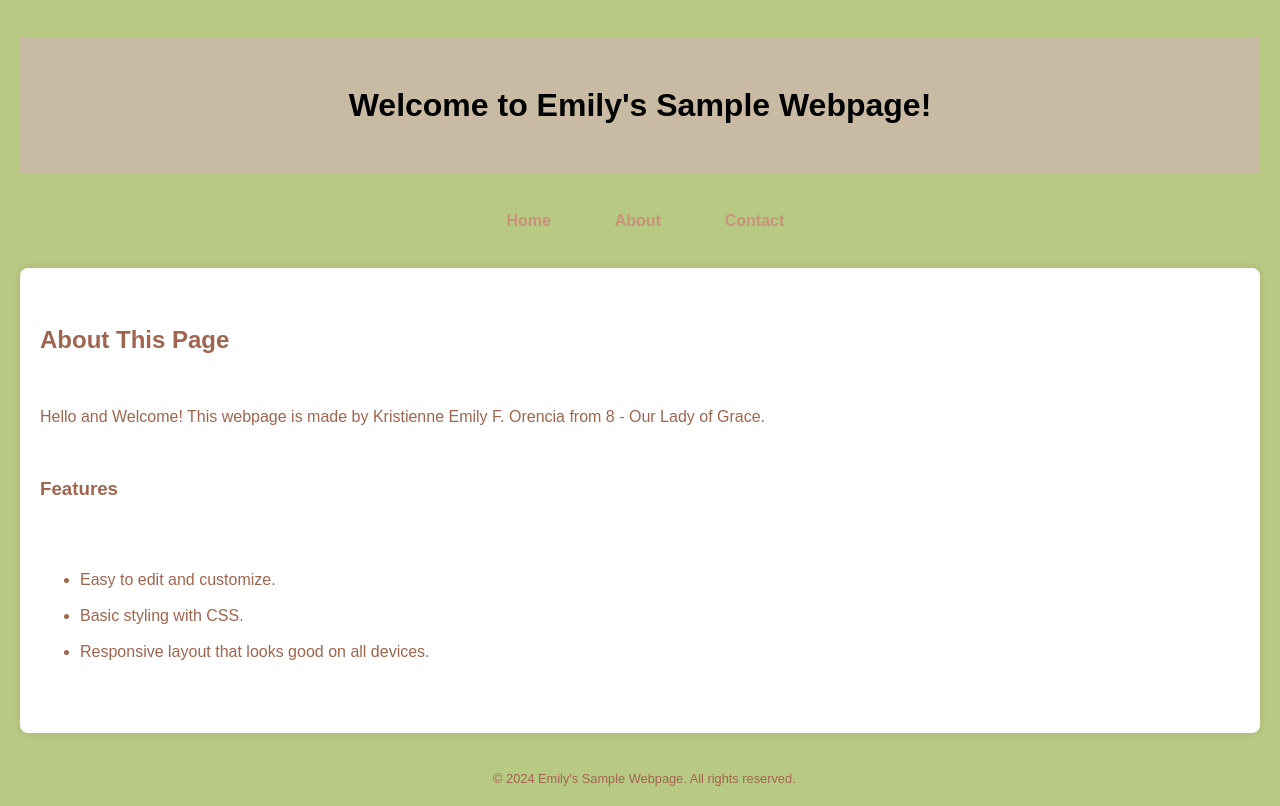
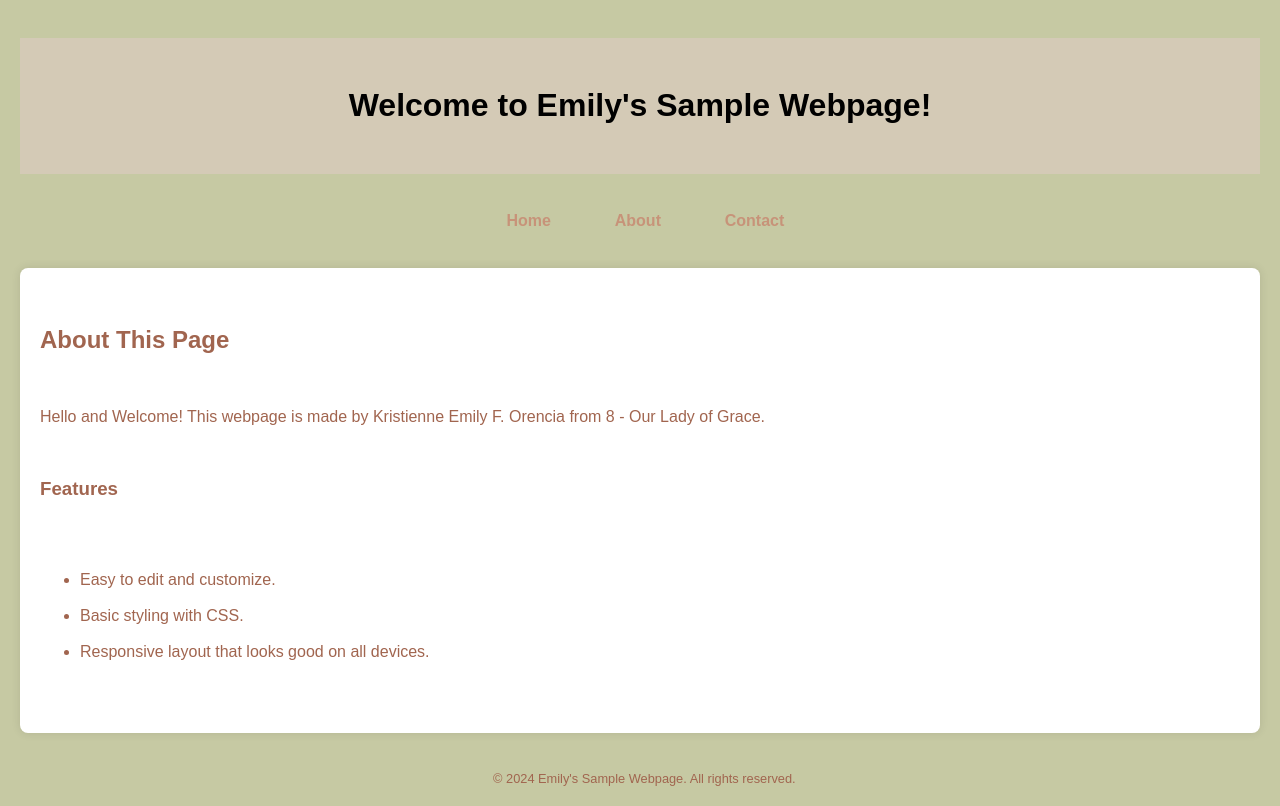
Before and after one commit to KristienneEmilyOrencia/Activites, a plain HTML site: page index.html in a window 1280 px wide. Drawn offline with Linux system fonts and the light colour scheme.

Commit message:
Update index.html

```diff
--- a/index.html
+++ b/index.html
@@ -9,13 +9,13 @@
  <style>
  body {
  font-family: Arial, sans-serif;
- background-color: #b8c983;
+ background-color: #c6c9a3;
  margin: 0;
  padding: 20px;
  color: #a1654f;
  }
  header {
- background-color: #c9baa3;
+ background-color: #d4cab6;
  color: black;
  padding: 10px 0;
  text-align: center;
```
